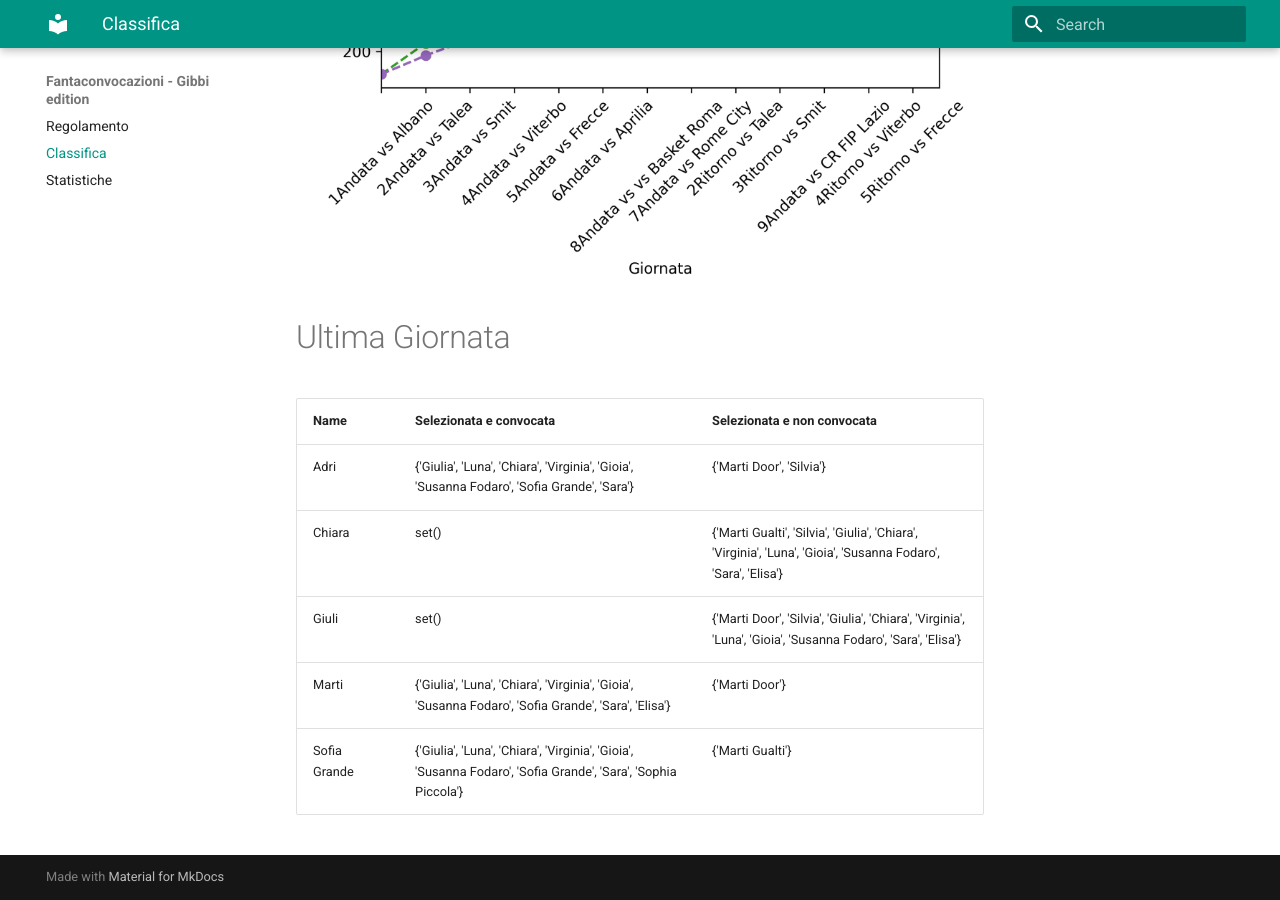
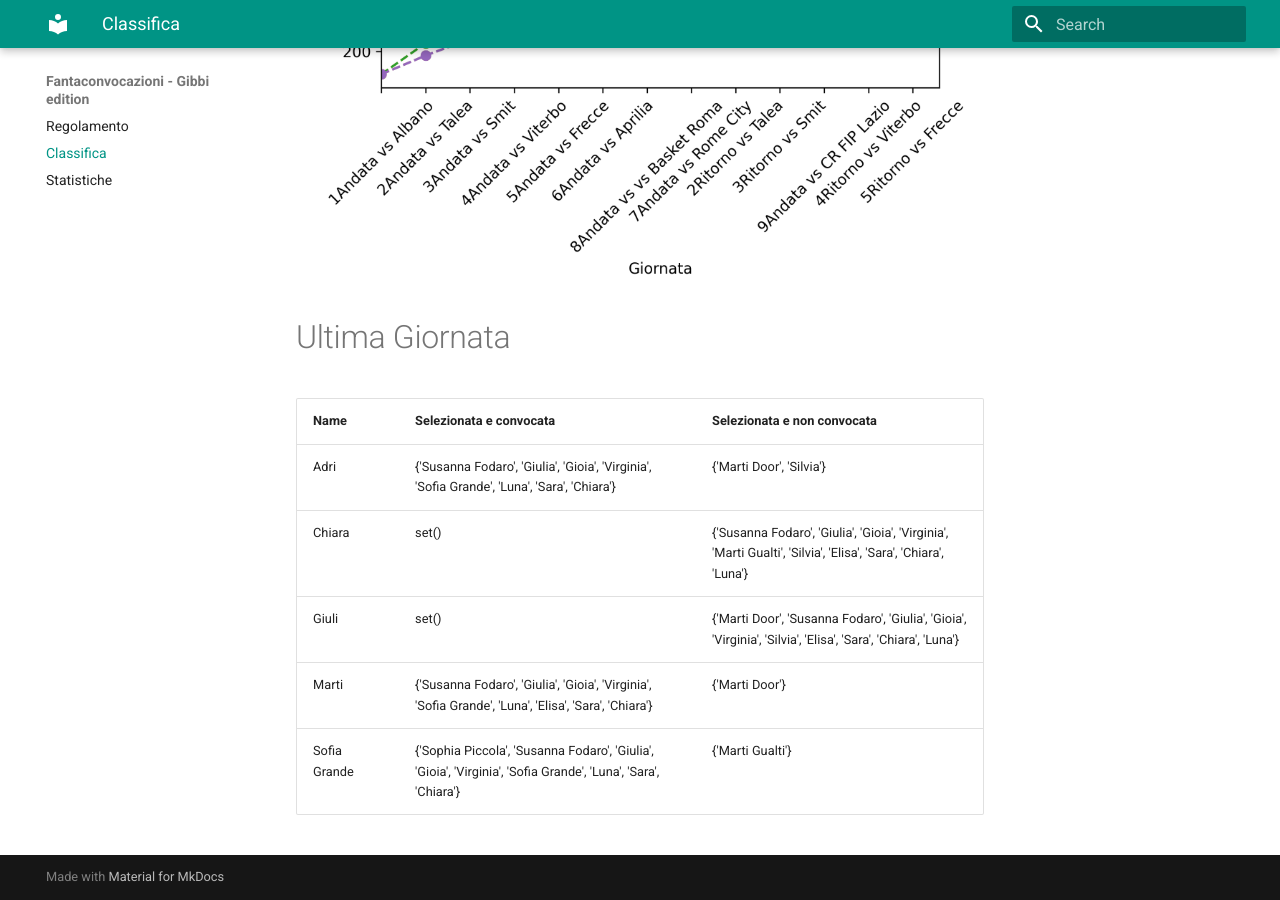
Before and after one commit to martinig94/fantagibbi, an MkDocs documentation site: the page built from docs/Classifica.md, in a window 1280 px wide and 900 px high, scrolled down 831 px. Built offline with MkDocs 1.6.1 and Material for MkDocs 9.7.7, drawn with Linux system fonts in a browser that asks for light colours.

Commit message:
Auto-update from main.py

```diff
--- a/docs/Classifica.md
+++ b/docs/Classifica.md
@@ -18,9 +18,9 @@
 <!-- START_TABLE CORRECT -->
 | Name         | Selezionata e convocata                                                                                       | Selezionata e non convocata                                                                                    |
 |:-------------|:--------------------------------------------------------------------------------------------------------------|:---------------------------------------------------------------------------------------------------------------|
-| Adri         | {'Giulia', 'Luna', 'Chiara', 'Virginia', 'Gioia', 'Susanna Fodaro', 'Sofia Grande', 'Sara'}                   | {'Marti Door', 'Silvia'}                                                                                       |
-| Chiara       | set()                                                                                                         | {'Marti Gualti', 'Silvia', 'Giulia', 'Chiara', 'Virginia', 'Luna', 'Gioia', 'Susanna Fodaro', 'Sara', 'Elisa'} |
-| Giuli        | set()                                                                                                         | {'Marti Door', 'Silvia', 'Giulia', 'Chiara', 'Virginia', 'Luna', 'Gioia', 'Susanna Fodaro', 'Sara', 'Elisa'}   |
-| Marti        | {'Giulia', 'Luna', 'Chiara', 'Virginia', 'Gioia', 'Susanna Fodaro', 'Sofia Grande', 'Sara', 'Elisa'}          | {'Marti Door'}                                                                                                 |
-| Sofia Grande | {'Giulia', 'Luna', 'Chiara', 'Virginia', 'Gioia', 'Susanna Fodaro', 'Sofia Grande', 'Sara', 'Sophia Piccola'} | {'Marti Gualti'}                                                                                               |
+| Adri         | {'Susanna Fodaro', 'Giulia', 'Gioia', 'Virginia', 'Sofia Grande', 'Luna', 'Sara', 'Chiara'}                   | {'Marti Door', 'Silvia'}                                                                                       |
+| Chiara       | set()                                                                                                         | {'Susanna Fodaro', 'Giulia', 'Gioia', 'Virginia', 'Marti Gualti', 'Silvia', 'Elisa', 'Sara', 'Chiara', 'Luna'} |
+| Giuli        | set()                                                                                                         | {'Marti Door', 'Susanna Fodaro', 'Giulia', 'Gioia', 'Virginia', 'Silvia', 'Elisa', 'Sara', 'Chiara', 'Luna'}   |
+| Marti        | {'Susanna Fodaro', 'Giulia', 'Gioia', 'Virginia', 'Sofia Grande', 'Luna', 'Elisa', 'Sara', 'Chiara'}          | {'Marti Door'}                                                                                                 |
+| Sofia Grande | {'Sophia Piccola', 'Susanna Fodaro', 'Giulia', 'Gioia', 'Virginia', 'Sofia Grande', 'Luna', 'Sara', 'Chiara'} | {'Marti Gualti'}                                                                                               |
 <!-- END_TABLE CORRECT -->
```
